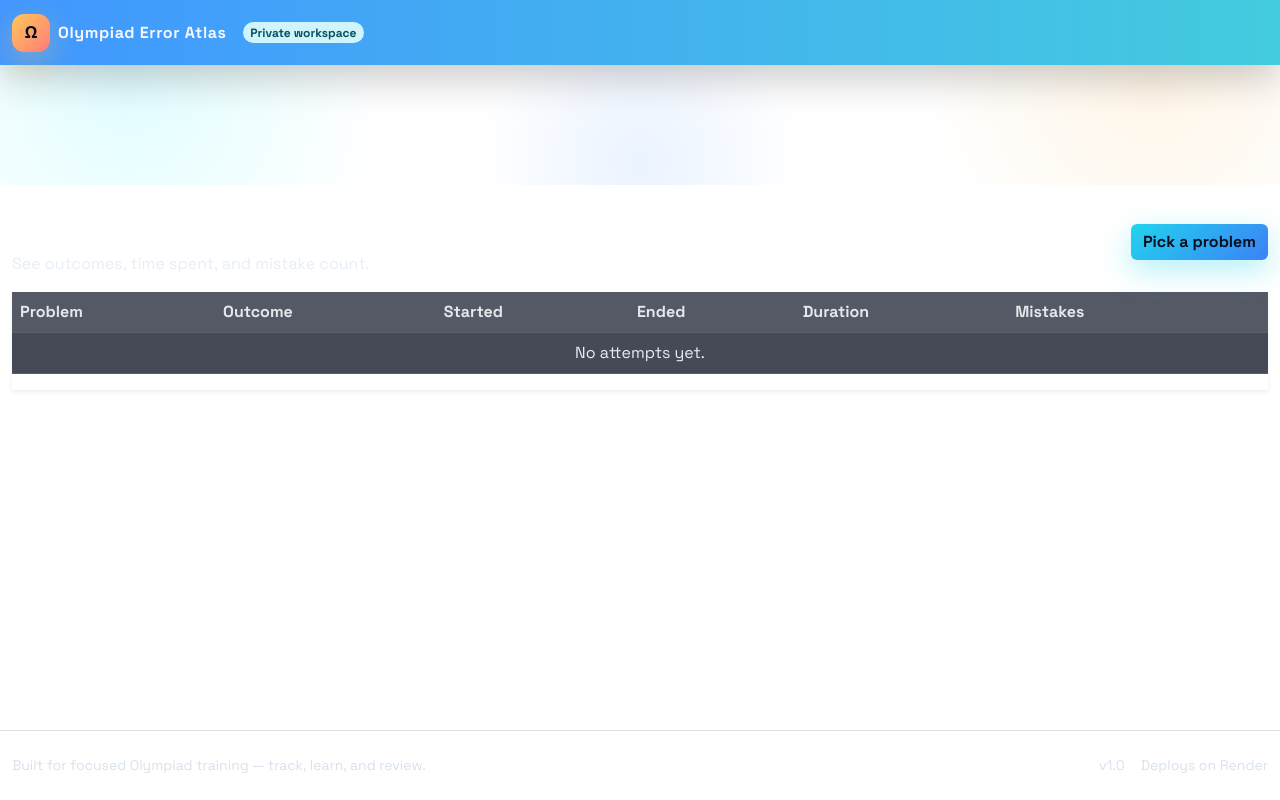
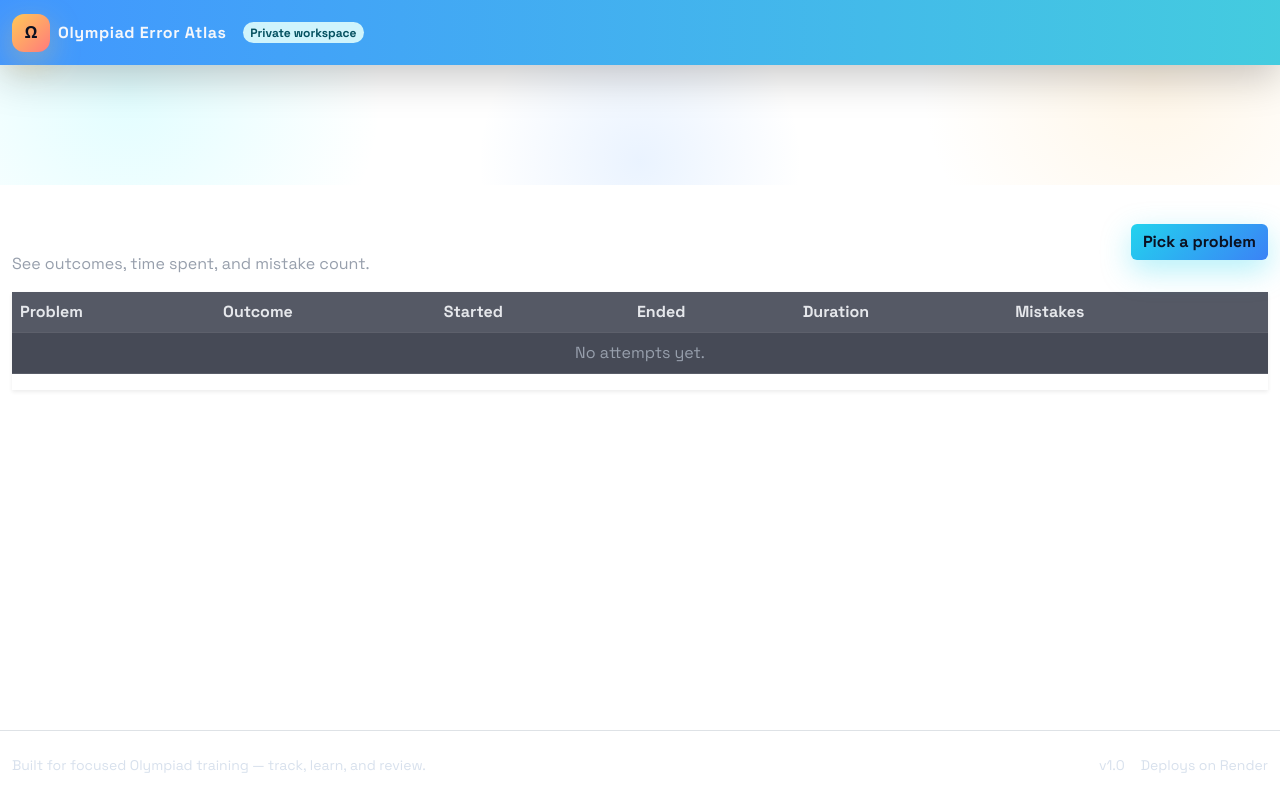
Before and after one commit to 123UsernamemanresU321/OEA, a Django app: page /attempts/ in a window 1280 px wide. Run offline with Django 5.2, Linux system fonts and the light colour scheme; the visitor is signed in with stand-in values (Sample User, id 1); data that the repository does not hold is empty; some libraries are stand-ins or nearby versions.

Commit message:
Update styles.css

```diff
--- a/static/css/styles.css
+++ b/static/css/styles.css
@@ -1,7 +1,7 @@
 body {
     font-family: "Space Grotesk", system-ui, -apple-system, "Segoe UI", sans-serif;
     background: linear-gradient(145deg, #0b1021 0%, #0b1f33 30%, #0a2f45 60%, #083a50 100%);
-    color: #f4f6fb;
+    color: #4a4b4d;
 }
 
 .bg-surface {
@@ -291,7 +291,7 @@
 }
 
 .text-white-50 {
-    color: #e7ecf7 !important;
+    color: rgb(151, 159, 172) !important;
 }
 
 .bg-dark-subtle {
```
